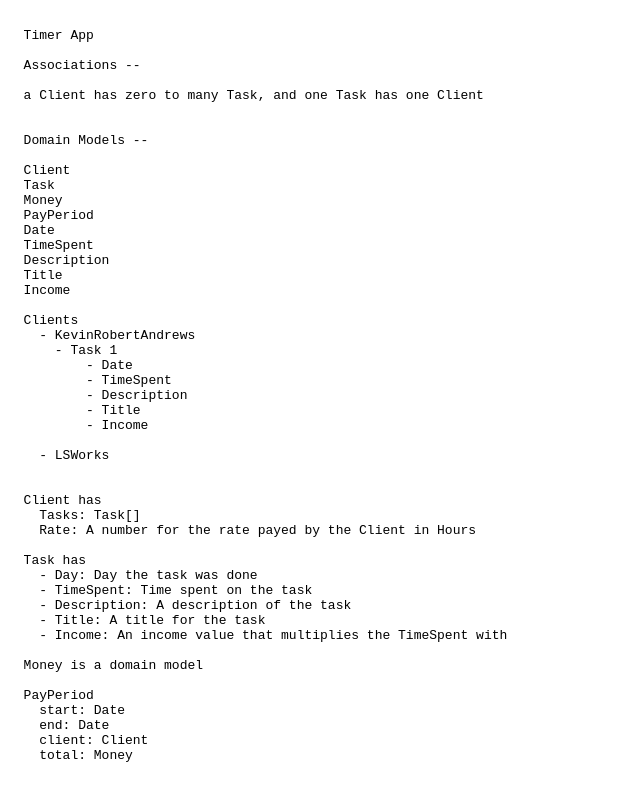
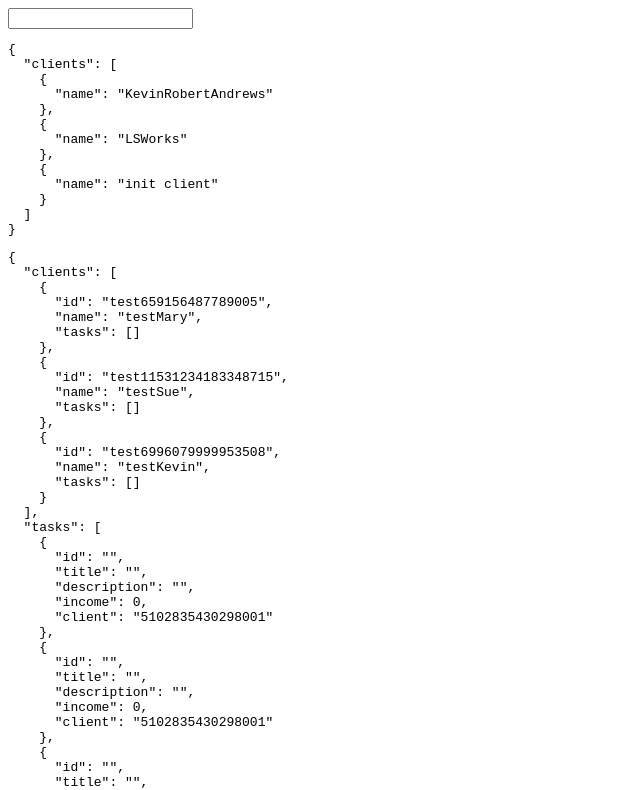
Before and after one commit to kevinrobertandrews/timer, an Angular app: page / in a window 1280 px wide. Shown: the top 790 px of the page, without its empty margins (0-640 px from the left). Built offline with nearby package versions, Linux system fonts and the light colour scheme.

Commit message:
get screen to update with behaviour subject

```diff
--- a/src/app/app.component.html
+++ b/src/app/app.component.html
@@ -1,57 +1,10 @@
-<pre>
+<!-- <button (click)="handleClick()">Click Me</button> -->
 
-  Timer App
+<form [formGroup]="form" (submit)="handleSubmit()">
+  <input type="text" [formControl]="client" />
+</form>
 
-  Associations --
-
-  a Client has zero to many Task, and one Task has one Client
-
-
-  Domain Models --
-
-  Client
-  Task
-  Money
-  PayPeriod
-  Date
-  TimeSpent
-  Description
-  Title
-  Income
-
-  Clients
-    - KevinRobertAndrews
-      - Task 1
-          - Date
-          - TimeSpent
-          - Description
-          - Title
-          - Income
-
-    - LSWorks
-
-
-  Client has
-    Tasks: Task[]
-    Rate: A number for the rate payed by the Client in Hours
-
-  Task has
-    - Day: Day the task was done
-    - TimeSpent: Time spent on the task
-    - Description: A description of the task
-    - Title: A title for the task
-    - Income: An income value that multiplies the TimeSpent with
-
-  Money is a domain model
-
-  PayPeriod
-    start: Date
-    end: Date
-    client: Client
-    total: Money
-
-</pre>
-
+<pre>{{ app.state | async | json }}</pre>
 
 <!-- Views -->
 
--- a/src/app/app.component.ts
+++ b/src/app/app.component.ts
@@ -1,17 +1,46 @@
-import { Component } from '@angular/core';
+import { Component, HostBinding, OnInit } from '@angular/core';
 import { RouterOutlet } from '@angular/router';
 import { data } from './data';
 import { CommonModule } from '@angular/common';
+import { AppService } from './app.service';
+import { FormBuilder, FormControl, FormGroup, ReactiveFormsModule } from '@angular/forms';
+
+
 
 @Component({
   selector: 'app-root',
   standalone: true,
-  imports: [RouterOutlet, CommonModule],
+  imports: [RouterOutlet, CommonModule, ReactiveFormsModule],
   templateUrl: './app.component.html',
   styleUrl: './app.component.scss'
 })
-export class AppComponent {
+export class AppComponent implements OnInit {
   title = 'timer';
 
   data = data;
+
+  form = new FormGroup({})
+  client = new FormControl()
+
+  constructor(public app: AppService) {
+  }
+
+  ngOnInit(): void {
+    this.app.addClient({ name: "init client" })
+  }
+
+  handleClick() {
+    console.log('handling click...')
+  }
+
+  public log(event: Event) {
+    console.log(event);
+  }
+
+  handleSubmit() {
+    console.log(this.client.value);
+    this.app.addClient({ name: this.client.value })
+    this.client.reset();
+  }
+
 }
--- /dev/null
+++ b/src/app/app.service.ts
@@ -0,0 +1,41 @@
+import { Injectable } from '@angular/core';
+import { BehaviorSubject, Observable } from 'rxjs';
+
+export type Client = {
+  name: string;
+}
+
+export type State = {
+  clients: Client[];
+}
+
+const clientContainer = {
+
+}
+
+@Injectable({
+  providedIn: 'root'
+})
+export class AppService {
+  private _state: BehaviorSubject<State> = new BehaviorSubject<State>({
+    clients: [
+      {
+        name: 'KevinRobertAndrews',
+      },
+      {
+        name: "LSWorks"
+      },
+    ]
+  });
+
+
+  get state() {
+    return this._state.asObservable();
+  }
+
+  // PUBLIC API
+
+  public addClient(client: Client) {
+    this._state.value.clients.push(client);
+  }
+}
```
Also changed, not shown: 2 other files (tests, documents, lock files or other folders).
